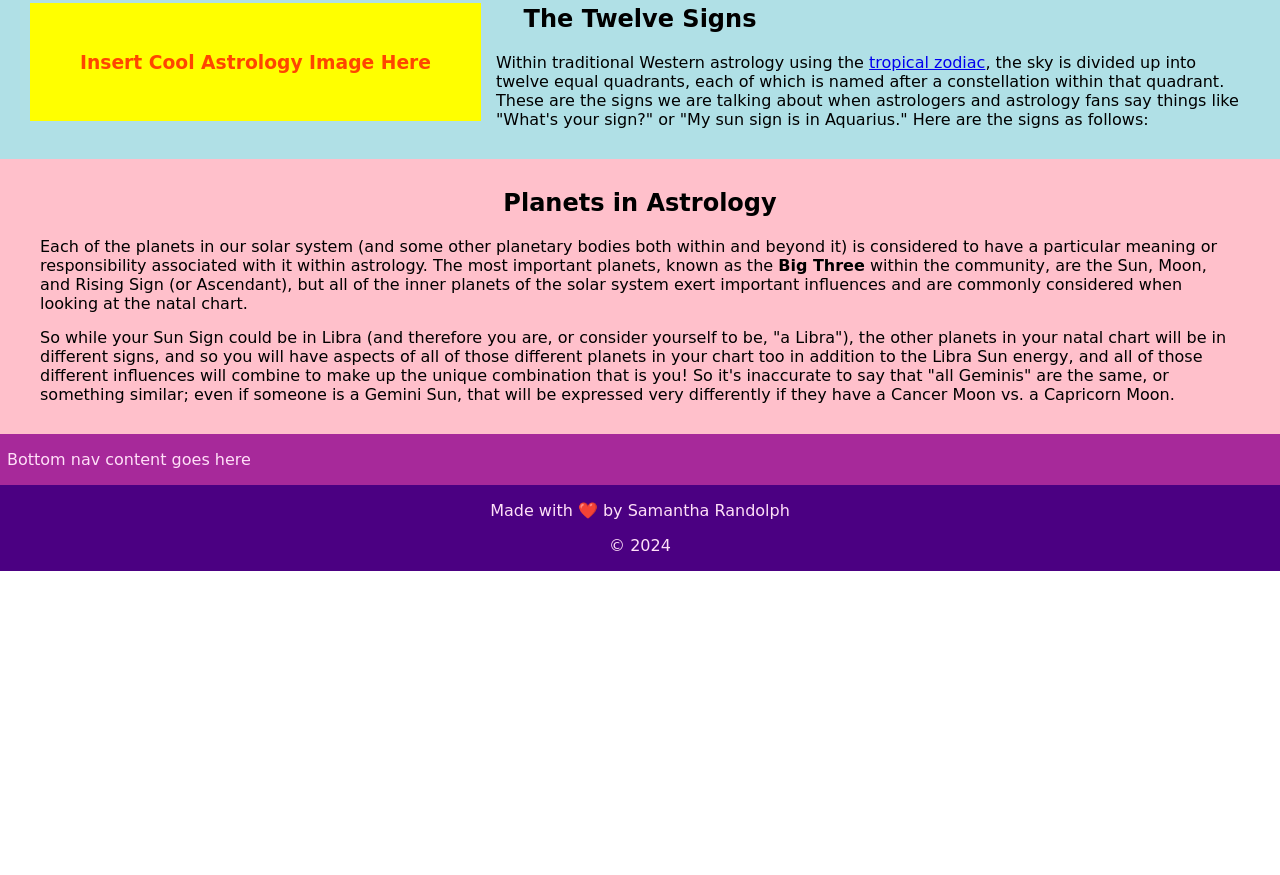
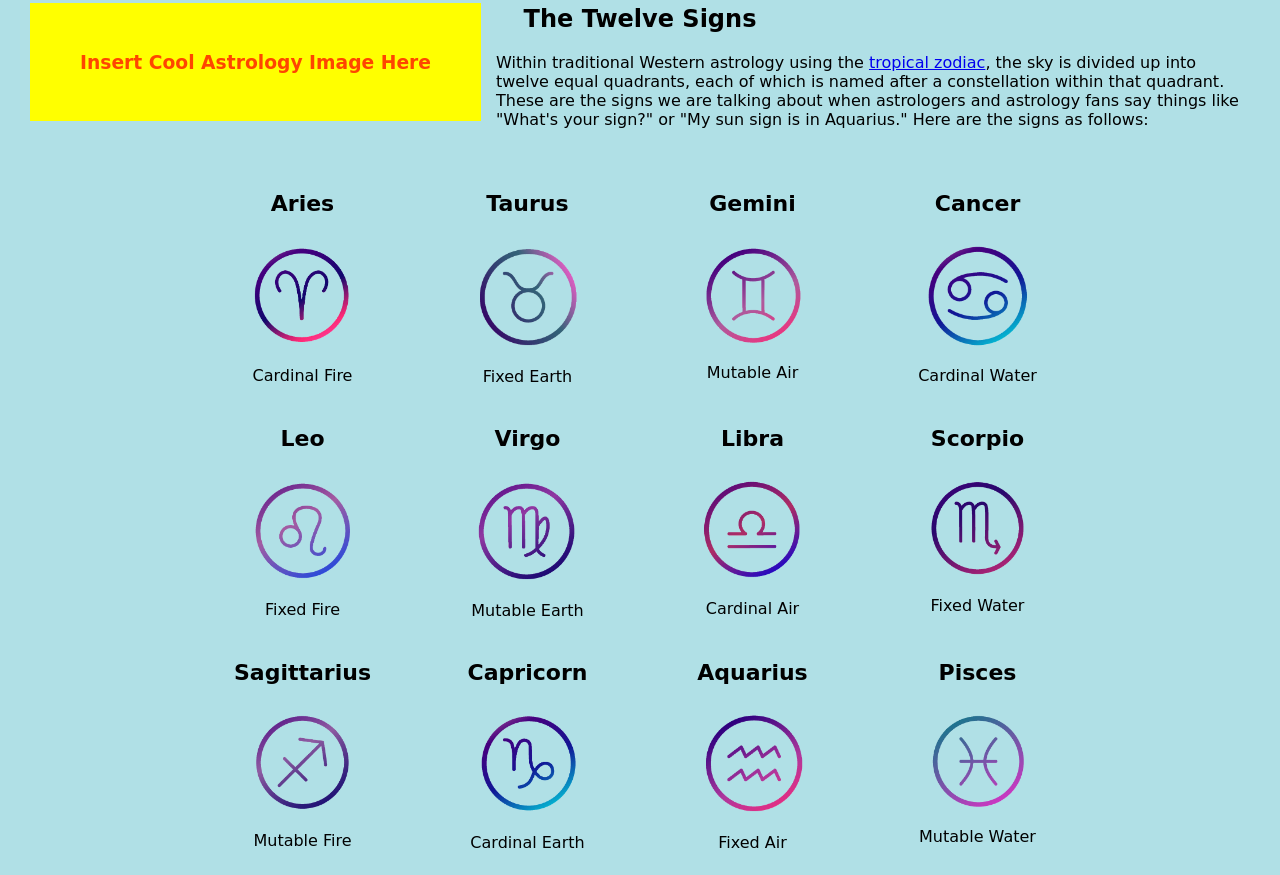
Before and after one commit to rmtsukuru/astro-portfolio, a plain HTML site: page index.html in a window 1280 px wide. Shown: the part 658-1533 px from the top of the page. Before the commit the page ends 1229 px from the top, so only its background shows below. Drawn offline with Linux system fonts and the light colour scheme.

Commit message:
Added markup for sign display on home page and basic styling.

```diff
--- a/css/style.css
+++ b/css/style.css
@@ -116,6 +116,61 @@ main > section p:last-of-type {
     color: orangered;
 }
 
+@media screen and (max-width: 800px) {
+    .sidebar, #signs .sidebar {
+        float: none;
+        margin-top: 20px;
+    }
+}
+
+#signs .sign-list {
+    max-width: 900px;
+    margin: 0 auto;
+    padding: 30px 0 15px;
+    clear: both;
+    list-style-type: none;
+    display: flex;
+    flex-wrap: wrap;
+}
+
+#signs .sign-list > li {
+    padding: 20px 0;
+    border-radius: 5px;
+    width: 25%;
+    text-align: center;
+    transition: background-color 0.6s, color 0.3s;
+}
+
+#signs .sign-list > li:hover {
+    background-color: #95c6d7;
+}
+
+@media screen and (max-width: 992px) {
+    #signs .sign-list > li {
+        width: auto;
+        min-width: 130px;
+        padding: 20px 30px;
+    }
+}
+
+@media screen and (max-width: 500px) {
+    #signs .sign-list {
+        flex-wrap: nowrap;
+        flex-direction: column;
+        align-items: center;
+    }
+}
+
+#signs .sign-list > li h4 {
+    margin-top: 0;
+    font-size: 22px;
+}
+
+#signs .sign-list > li img {
+    max-width: 100px;
+    margin-bottom: 20px;
+}
+
 /*
   Footer
 */
--- a/index.html
+++ b/index.html
@@ -43,6 +43,68 @@
                     <h3>Insert Cool Astrology Image Here</h3>
                 </div>
                 <p>Within traditional Western astrology using the <a href="https://en.wikipedia.org/wiki/Sidereal_and_tropical_astrology" target="_blank">tropical zodiac</a>, the sky is divided up into twelve equal quadrants, each of which is named after a constellation within that quadrant. These are the signs we are talking about when astrologers and astrology fans say things like "What's your sign?" or "My sun sign is in Aquarius." Here are the signs as follows:</p>
+                <ul class="sign-list">
+                    <li>
+                        <h4>Aries</h4>
+                        <img src="img/aries_icon.png" alt="Aries Symbol" />
+                        <p class="aries-color">Cardinal Fire</p>
+                    </li>
+                    <li>
+                        <h4>Taurus</h4>
+                        <img src="img/taurus_icon.png" alt="Taurus Symbol" />
+                        <p class="taurus-color">Fixed Earth</p>
+                    </li>
+                    <li>
+                        <h4>Gemini</h4>
+                        <img src="img/gemini_icon.png" alt="Gemini Symbol" />
+                        <p class="gemini-color">Mutable Air</p>
+                    </li>
+                    <li>
+                        <h4>Cancer</h4>
+                        <img src="img/cancer_icon.png" alt="Cancer Symbol" />
+                        <p class="cancer-color">Cardinal Water</p>
+                    </li>
+                    <li>
+                        <h4>Leo</h4>
+                        <img src="img/leo_icon.png" alt="Leo Symbol" />
+                        <p class="leo-color">Fixed Fire</p>
+                    </li>
+                    <li>
+                        <h4>Virgo</h4>
+                        <img src="img/virgo_icon.png" alt="Virgo Symbol" />
+                        <p class="virgo-color">Mutable Earth</p>
+                    </li>
+                    <li>
+                        <h4>Libra</h4>
+                        <img src="img/libra_icon.png" alt="Libra Symbol" />
+                        <p class="libra-color">Cardinal Air</p>
+                    </li>
+                    <li>
+                        <h4>Scorpio</h4>
+                        <img src="img/scorpio_icon.png" alt="Scorpio Symbol" />
+                        <p class="scorpio-color">Fixed Water</p>
+                    </li>
+                    <li>
+                        <h4>Sagittarius</h4>
+                        <img src="img/sag_icon.png" alt="Sagittarius Symbol" />
+                        <p class="sag-color">Mutable Fire</p>
+                    </li>
+                    <li>
+                        <h4>Capricorn</h4>
+                        <img src="img/cap_icon.png" alt="Capricorn Symbol" />
+                        <p class="cap-color">Cardinal Earth</p>
+                    </li>
+                    <li>
+                        <h4>Aquarius</h4>
+                        <img src="img/aquarius_icon.png" alt="Aquarius Symbol" />
+                        <p class="aquarius-color">Fixed Air</p>
+                    </li>
+                    <li>
+                        <h4>Pisces</h4>
+                        <img src="img/pisces_icon.png" alt="Pisces Symbol" />
+                        <p class="pisces-color">Mutable Water</p>
+                    </li>
+                </ul>
             </section>
             <section id="planets">
                 <h2>Planets in Astrology</h2>
```
Also changed, not shown: img/aquarius_icon.png (added), img/aries_icon.png (added), img/cancer_icon.png (added), img/cap_icon.png (added), img/gemini_icon.png (added), img/leo_icon.png (added), img/libra_icon.png (added), img/pisces_icon.png (added), img/sag_icon.png (added), img/scorpio_icon.png (added), img/taurus_icon.png (added), img/virgo_icon.png (added).
